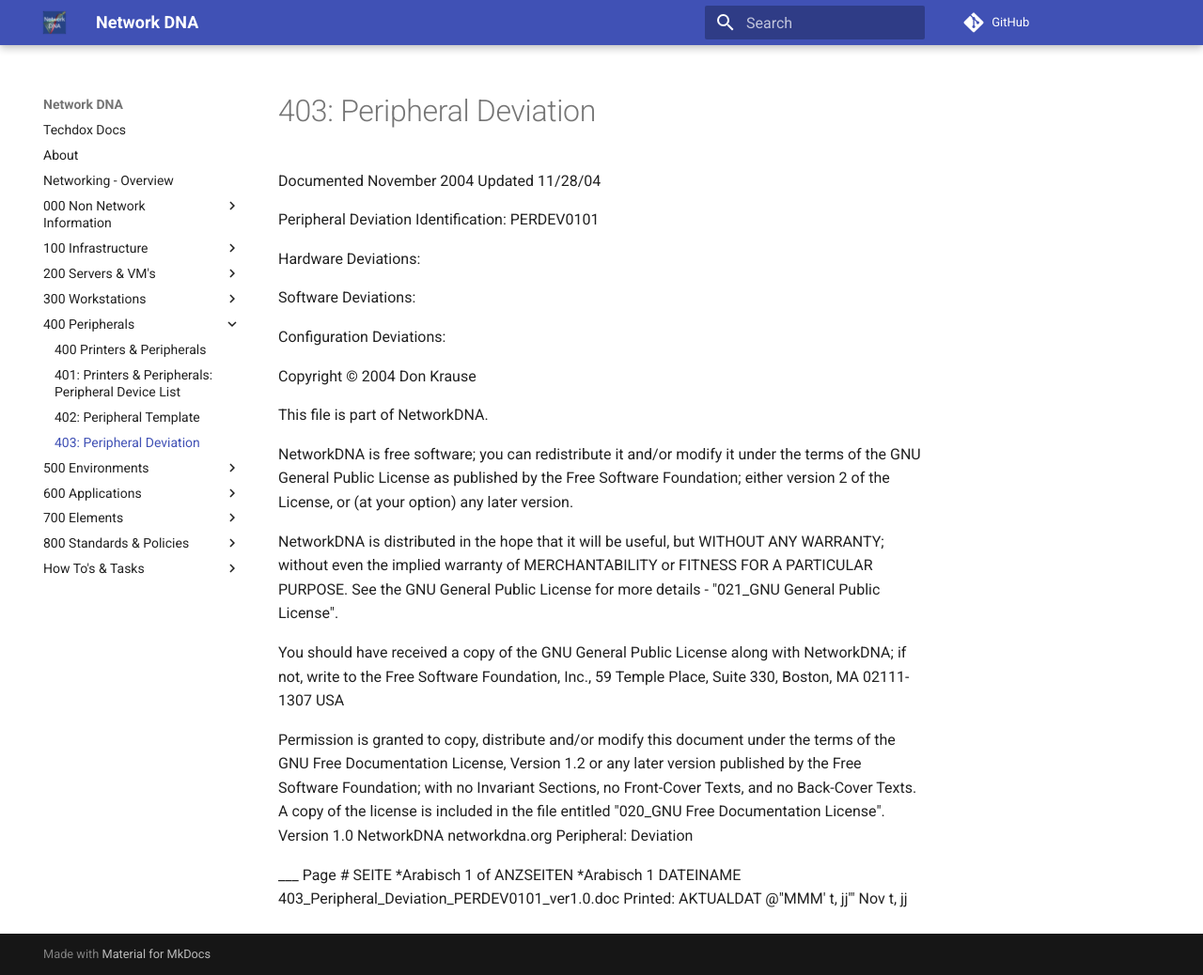
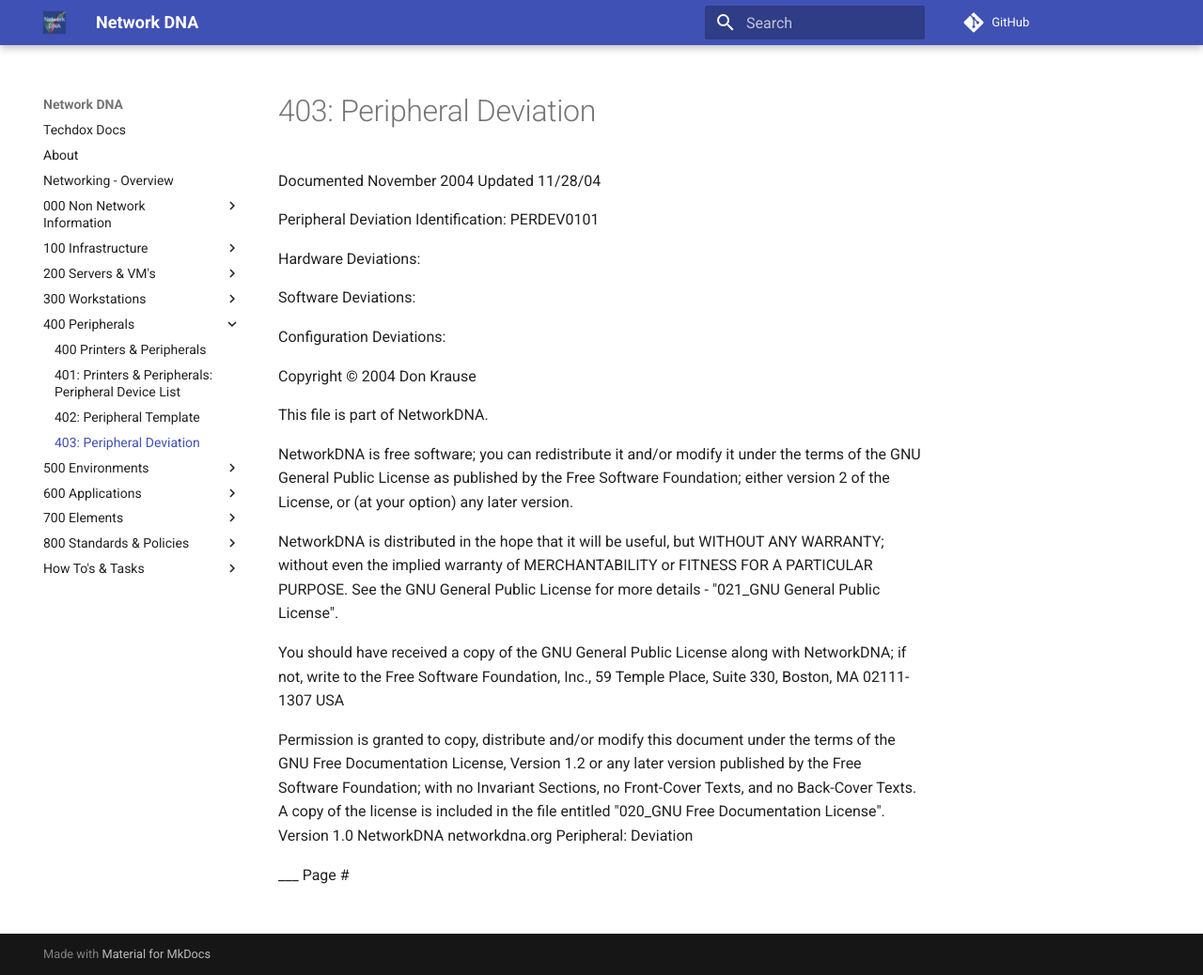
Before and after one commit to mjh2901/mkdocs_wikidna, an MkDocs documentation site: the page built from docs/400 Peripherals/403_peripheral_deviation_perdev0101.md, in a window 1280 px wide and 1038 px high. Shown: the whole window at 94% size. Built offline with MkDocs 1.6.1 and Material for MkDocs 9.7.7, drawn with Linux system fonts in a browser that asks for light colours; comment, search, counter and statistics services are not loaded.

Commit message:
Spell Check

```diff
--- a/docs/400 Peripherals/403_peripheral_deviation_perdev0101.md
+++ b/docs/400 Peripherals/403_peripheral_deviation_perdev0101.md
@@ -22,4 +22,4 @@ You should have received a copy of the GNU General Public License along with Net
 
 Permission is granted to copy, distribute and/or modify this document under the terms of the GNU Free Documentation License, Version 1.2 or any later version published by the Free Software Foundation; with no Invariant Sections, no Front-Cover Texts, and no Back-Cover Texts. A copy of the license is included in the file entitled "020_GNU Free Documentation License". Version 1.0 NetworkDNA networkdna.org Peripheral: Deviation
 
-___ Page # SEITE *Arabisch 1 of ANZSEITEN *Arabisch 1 DATEINAME 403_Peripheral_Deviation_PERDEV0101_ver1.0.doc Printed: AKTUALDAT @"MMM' t, jj'" Nov t, jj
+___ Page #
```
Also changed, not shown: docs/100 Infrastructure/108_infrastructure_security.md (+2 -2 lines), docs/400 Peripherals/402_peripheral_model_wormod01.md (+0 -2 lines).
